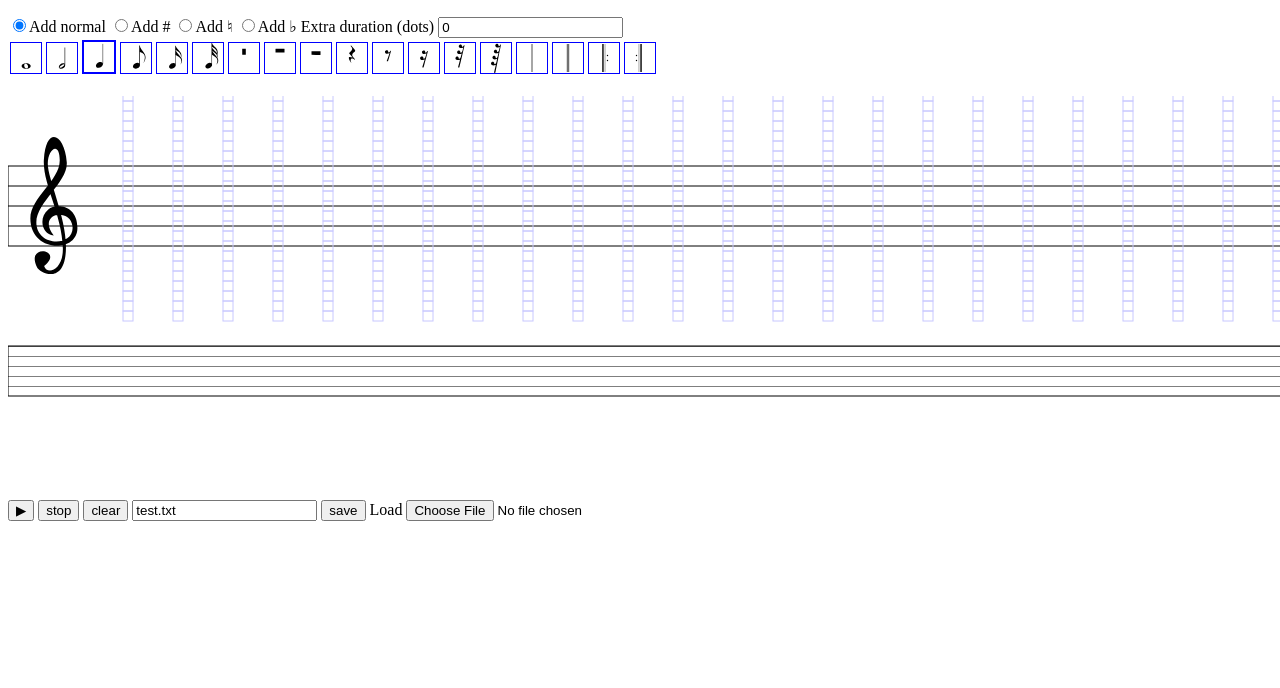
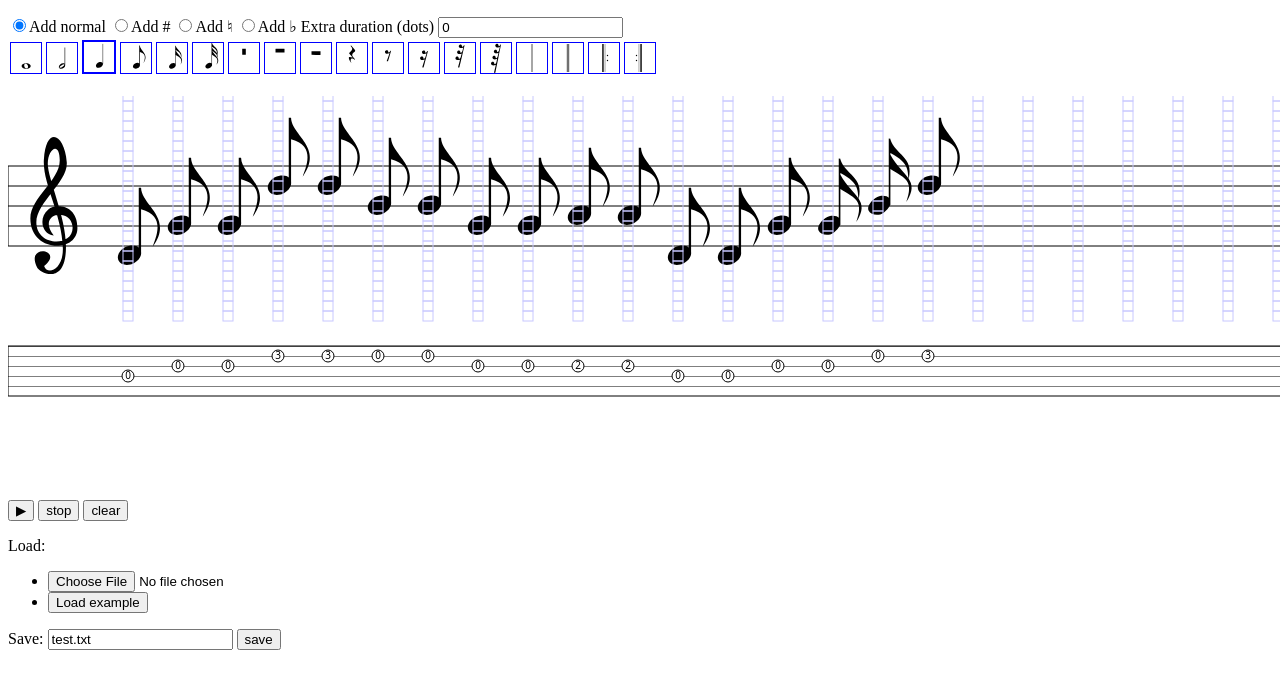
Before and after one commit to Alexander-Barth/NoteEditor, a plain HTML site: page index.html in a window 1280 px wide. Shown: the top 688 px of the page. Drawn offline with Linux system fonts and the light colour scheme.

Commit message:
load example

```diff
--- a/index.html
+++ b/index.html
@@ -418,10 +418,20 @@
 
   <input type="button" id="clear" value="clear" />
 
+
+
+
+  <p>
+
+  Load:
+  <ul>
+    <li><input type="file" id="fileinput" /></li>
+    <li><input type="button" id="loadexample" value="Load example" /></li>
+  </ul>
+
+  Save:
   <input type="text" id="filename" placeholder="file.notes" value="test.txt"/>
   <input type="button" id="save" value="save" />
-  Load
-  <input type="file" id="fileinput" />
 
   <script src="js/SymbolSet.js"></script>
   <script src="js/MusicPlayer.js"></script>
--- a/js/mynotes.js
+++ b/js/mynotes.js
@@ -321,6 +321,17 @@ function load(evt) {
     }
   }
 
+function loadexample() {
+    var url = 'bibabutzemann.txt';
+
+    jQuery.ajax({
+        dataType: "json",
+        url: url,
+        success: function(data) {
+            importdata(data);
+        }
+    });
+}
 
 // list of number power of 2
 // 2^i0, 2^(i0+1), ... 2^i1
@@ -354,6 +365,7 @@ $(document).ready(function() {
     document.getElementById('clear').addEventListener('click', clear, false);
     document.getElementById('save').addEventListener('click', save, false);
     document.getElementById('fileinput').addEventListener('change', load, false);
+    document.getElementById('loadexample').addEventListener('click', loadexample, false);
 
     loadsound();
 
@@ -411,9 +423,13 @@ $(document).ready(function() {
     });
 */
 
+    loadexample();
+
     for (var i = 0; i < 30; i++) {
         //add_note(i,i,4);
     }
+
+
 
 
 
```
